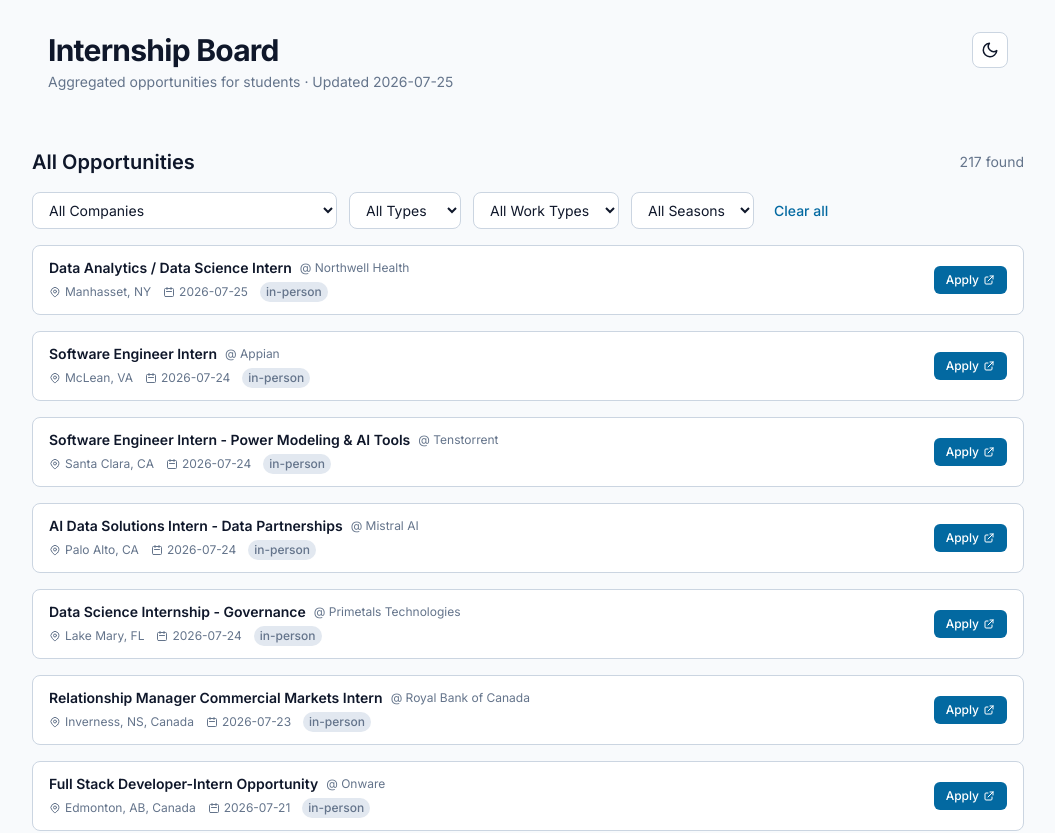
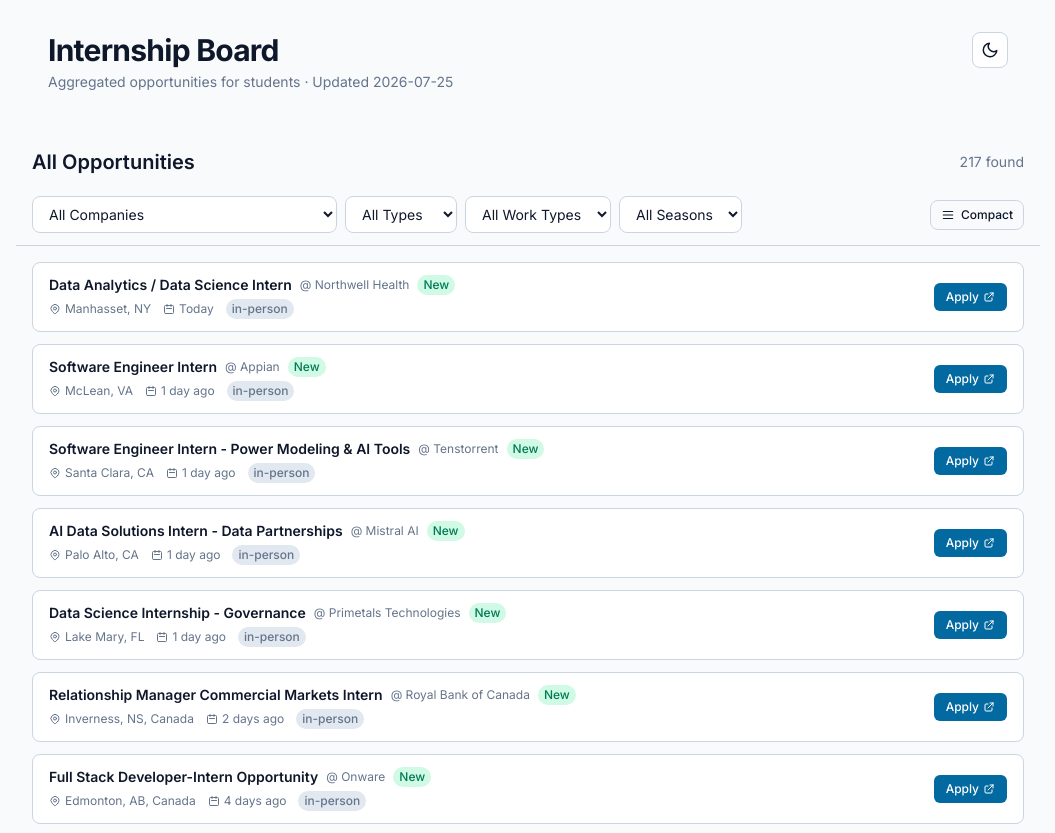
Before and after one commit to nathan1e1-1/internship-website, a Next.js app: page / in a window 1280 px wide. Shown: the top 833 px of the page, without its empty margins (112-1167 px from the left). Built offline with nearby package versions, Linux system fonts and the light colour scheme.

Commit message:
feat: visual polish — card hovers, relative dates, sticky filters, empty state, view toggle

```diff
--- a/src/app/page.tsx
+++ b/src/app/page.tsx
@@ -20,6 +20,7 @@
   const [activeFilters, setActiveFilters] = useState<Filters>({ company: '', type: '', workType: '', season: '' });
   const [lastUpdated, setLastUpdated] = useState<string>('unknown');
   const [isLoading, setIsLoading] = useState(true);
+  const [compactView, setCompactView] = useState(true);
 
   useEffect(() => {
     fetch('/api/internships')
@@ -84,7 +85,7 @@
           <>
             <FeaturedSection internships={featured} />
             <section className="py-6">
-              <div className="flex items-center justify-between">
+              <div className="flex items-center justify-between mb-2">
                 <h2 className="text-xl font-semibold text-foreground">All Opportunities</h2>
                 <span className="text-sm text-muted-foreground">{general.length} found</span>
               </div>
@@ -93,8 +94,10 @@
                 activeFilters={activeFilters}
                 onChange={setActiveFilters}
                 onClear={() => setActiveFilters({ company: '', type: '', workType: '', season: '' })}
+                compact={compactView}
+                onToggleCompact={() => setCompactView(!compactView)}
               />
-              <InternshipList internships={general} />
+              <InternshipList internships={general} compact={compactView} />
             </section>
           </>
         )}
--- a/src/components/FilterBar.tsx
+++ b/src/components/FilterBar.tsx
@@ -17,17 +17,22 @@
   activeFilters?: ActiveFilters;
   onChange: (filters: ActiveFilters) => void;
   onClear: () => void;
+  compact?: boolean;
+  onToggleCompact?: () => void;
 }
 
-export function FilterBar({ filters, activeFilters, onChange, onClear }: FilterBarProps) {
+export function FilterBar({ filters, activeFilters, onChange, onClear, compact = true, onToggleCompact }: FilterBarProps) {
   const current = activeFilters || { company: '', type: '', workType: '', season: '' };
 
   const handleChange = (field: keyof ActiveFilters, value: string) => {
     onChange({ ...current, [field]: value });
   };
 
+  const hasActiveFilters = current.company || current.type || current.workType || current.season;
+
   return (
-    <div className="flex flex-wrap gap-3 py-4 items-center">
+    <div className="sticky top-0 z-30 bg-background/80 backdrop-blur-md border-b border-border py-3 -mx-4 px-4 mb-4">
+      <div className="flex flex-wrap gap-2 items-center">
         <div>
           <label htmlFor="company" className="sr-only">Company</label>
           <select
@@ -84,12 +89,42 @@
             ))}
           </select>
         </div>
+
+        <div className="flex items-center gap-2 ml-auto">
+          {hasActiveFilters && (
             <button
               onClick={onClear}
               className="text-sm text-primary hover:text-secondary font-medium transition-colors duration-150 focus:outline-none focus:ring-2 focus:ring-ring rounded px-2 py-1"
             >
               Clear all
             </button>
+          )}
+
+          {onToggleCompact && (
+            <button
+              onClick={onToggleCompact}
+              className="inline-flex items-center gap-1.5 px-2.5 py-1.5 text-xs font-medium rounded-lg border border-border hover:bg-muted transition-colors duration-150 focus:outline-none focus:ring-2 focus:ring-ring"
+              title={compact ? "Switch to expanded view" : "Switch to compact view"}
+            >
+              {compact ? (
+                <>
+                  <svg className="w-3.5 h-3.5" fill="none" stroke="currentColor" viewBox="0 0 24 24">
+                    <path strokeLinecap="round" strokeLinejoin="round" strokeWidth={2} d="M4 6h16M4 12h16M4 18h16" />
+                  </svg>
+                  Compact
+                </>
+              ) : (
+                <>
+                  <svg className="w-3.5 h-3.5" fill="none" stroke="currentColor" viewBox="0 0 24 24">
+                    <path strokeLinecap="round" strokeLinejoin="round" strokeWidth={2} d="M4 6h16M4 10h16M4 14h16M4 18h16" />
+                  </svg>
+                  Expanded
+                </>
+              )}
+            </button>
+          )}
+        </div>
+      </div>
     </div>
   );
 }
--- a/src/components/InternshipCard.tsx
+++ b/src/components/InternshipCard.tsx
@@ -1,22 +1,34 @@
 import { Internship } from '@/lib/types';
+import { formatRelativeDate, isNew } from '@/lib/dates';
 
 interface InternshipCardProps {
   internship: Internship;
+  compact?: boolean;
 }
 
-export function InternshipCard({ internship }: InternshipCardProps) {
+export function InternshipCard({ internship, compact = true }: InternshipCardProps) {
+  const isNewListing = isNew(internship.date_posted, 7);
+  const relativeDate = formatRelativeDate(internship.date_posted);
+
   return (
-    <div className="border border-border rounded-lg px-4 py-3 bg-card hover:border-primary/30 transition-colors duration-150">
+    <div
+      className="border border-border rounded-lg px-4 py-3 bg-card hover:shadow-md hover:-translate-y-0.5 hover:border-primary/40 transition-all duration-200 ease-out group"
+    >
       <div className="flex items-center justify-between gap-3">
         {/* Main info - left side */}
         <div className="flex-1 min-w-0">
           <div className="flex items-center gap-2 flex-wrap">
-            <h3 className="font-semibold text-sm text-card-foreground truncate">
+            <h3 className="font-semibold text-sm text-card-foreground truncate group-hover:text-primary transition-colors duration-200">
               {internship.title}
             </h3>
             <span className="text-xs text-muted-foreground shrink-0">
               @ {internship.company}
             </span>
+            {isNewListing && (
+              <span className="text-xs px-1.5 py-0.5 rounded-full bg-emerald-100 text-emerald-700 dark:bg-emerald-950 dark:text-emerald-300 shrink-0 font-medium">
+                New
+              </span>
+            )}
             {internship.notes && (
               <span className="text-xs px-1.5 py-0.5 rounded bg-amber-100 text-amber-700 dark:bg-amber-950 dark:text-amber-300 shrink-0" title={internship.notes}>
                 {internship.notes.length > 30 ? internship.notes.slice(0, 30) + '...' : internship.notes}
@@ -31,11 +43,11 @@
               </svg>
               {internship.location}
             </span>
-            <span className="flex items-center gap-1">
+            <span className="flex items-center gap-1" title={internship.date_posted || 'Unknown'}>
               <svg className="w-3 h-3 shrink-0" fill="none" stroke="currentColor" viewBox="0 0 24 24" aria-hidden="true">
                 <path strokeLinecap="round" strokeLinejoin="round" strokeWidth={2} d="M8 7V3m8 4V3m-9 8h10M5 21h14a2 2 0 002-2V7a2 2 0 00-2-2H5a2 2 0 00-2 2v12a2 2 0 002 2z" />
               </svg>
-              {internship.date_posted || 'TBD'}
+              {relativeDate}
             </span>
             <span className="px-1.5 py-0.5 rounded-full bg-muted text-muted-foreground font-medium">
               {internship.work_type}
@@ -53,7 +65,7 @@
           href={internship.url}
           target="_blank"
           rel="noopener noreferrer"
-          className="shrink-0 inline-flex items-center px-3 py-1.5 bg-primary text-primary-foreground rounded-md text-xs font-medium hover:bg-secondary transition-colors duration-150 focus:outline-none focus:ring-2 focus:ring-ring focus:ring-offset-1 focus:ring-offset-background"
+          className="shrink-0 inline-flex items-center px-3 py-1.5 bg-primary text-primary-foreground rounded-md text-xs font-medium hover:bg-secondary transition-all duration-150 focus:outline-none focus:ring-2 focus:ring-ring focus:ring-offset-1 focus:ring-offset-background group-hover:scale-105"
         >
           Apply
           <svg className="ml-1 w-3 h-3" fill="none" stroke="currentColor" viewBox="0 0 24 24" aria-hidden="true">
--- a/src/components/InternshipList.tsx
+++ b/src/components/InternshipList.tsx
@@ -3,27 +3,30 @@
 
 interface InternshipListProps {
   internships: Internship[];
+  compact?: boolean;
 }
 
-export function InternshipList({ internships }: InternshipListProps) {
+export function InternshipList({ internships, compact = true }: InternshipListProps) {
   if (internships.length === 0) {
     return (
-      <div className="py-12 text-center">
-        <div className="inline-flex items-center justify-center w-12 h-12 rounded-full bg-muted mb-4">
-          <svg className="w-6 h-6 text-muted-foreground" fill="none" stroke="currentColor" viewBox="0 0 24 24" aria-hidden="true">
-            <path strokeLinecap="round" strokeLinejoin="round" strokeWidth={1.5} d="M9.172 16.172a4 4 0 015.656 0M9 10h.01M15 10h.01M21 12a9 9 0 11-18 0 9 9 0 0118 0z" />
+      <div className="py-16 text-center">
+        <div className="inline-flex items-center justify-center w-16 h-16 rounded-2xl bg-muted mb-5">
+          <svg className="w-8 h-8 text-muted-foreground" fill="none" stroke="currentColor" viewBox="0 0 24 24" aria-hidden="true">
+            <path strokeLinecap="round" strokeLinejoin="round" strokeWidth={1.5} d="M21 21l-6-6m2-5a7 7 0 11-14 0 7 7 0 0114 0z" />
           </svg>
         </div>
-        <p className="text-muted-foreground font-medium">No internships found right now</p>
-        <p className="text-sm text-muted-foreground/70 mt-1">Check back tomorrow for new opportunities</p>
+        <h3 className="text-lg font-semibold text-foreground mb-1">No matches found</h3>
+        <p className="text-sm text-muted-foreground max-w-sm mx-auto">
+          Try adjusting your filters or clearing them to see more opportunities. New internships are added daily!
+        </p>
       </div>
     );
   }
 
   return (
-    <div className="space-y-4">
+    <div className="space-y-3">
       {internships.map((internship) => (
-        <InternshipCard key={internship.id} internship={internship} />
+        <InternshipCard key={internship.id} internship={internship} compact={compact} />
       ))}
     </div>
   );
--- /dev/null
+++ b/src/lib/dates.ts
@@ -0,0 +1,27 @@
+export function formatRelativeDate(dateString?: string): string {
+  if (!dateString) return 'TBD';
+
+  const date = new Date(dateString);
+  const now = new Date();
+  const diffMs = now.getTime() - date.getTime();
+  const diffDays = Math.floor(diffMs / (1000 * 60 * 60 * 24));
+
+  if (diffDays < 0) return 'Today';
+  if (diffDays === 0) return 'Today';
+  if (diffDays === 1) return '1 day ago';
+  if (diffDays < 7) return `${diffDays} days ago`;
+  if (diffDays < 14) return '1 week ago';
+  if (diffDays < 30) return `${Math.floor(diffDays / 7)} weeks ago`;
+  if (diffDays < 60) return '1 month ago';
+
+  return date.toLocaleDateString('en-US', { month: 'short', day: 'numeric' });
+}
+
+export function isNew(dateString?: string, daysThreshold: number = 7): boolean {
+  if (!dateString) return false;
+  const date = new Date(dateString);
+  const now = new Date();
+  const diffMs = now.getTime() - date.getTime();
+  const diffDays = Math.floor(diffMs / (1000 * 60 * 60 * 24));
+  return diffDays >= 0 && diffDays <= daysThreshold;
+}
```
Also changed, not shown: 1 other file (tests, documents, lock files or other folders). Lines whose indentation alone changed are shown as unchanged.
